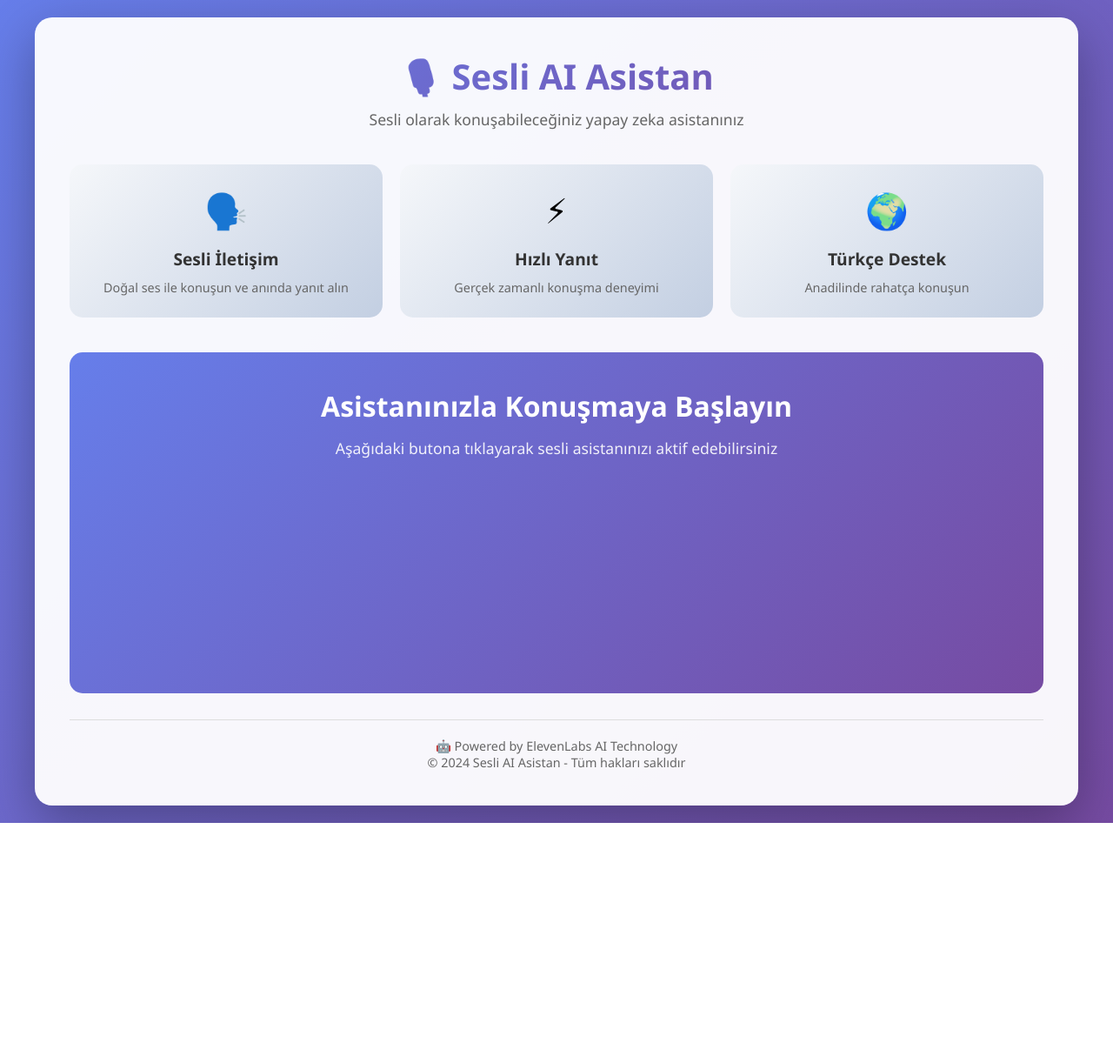
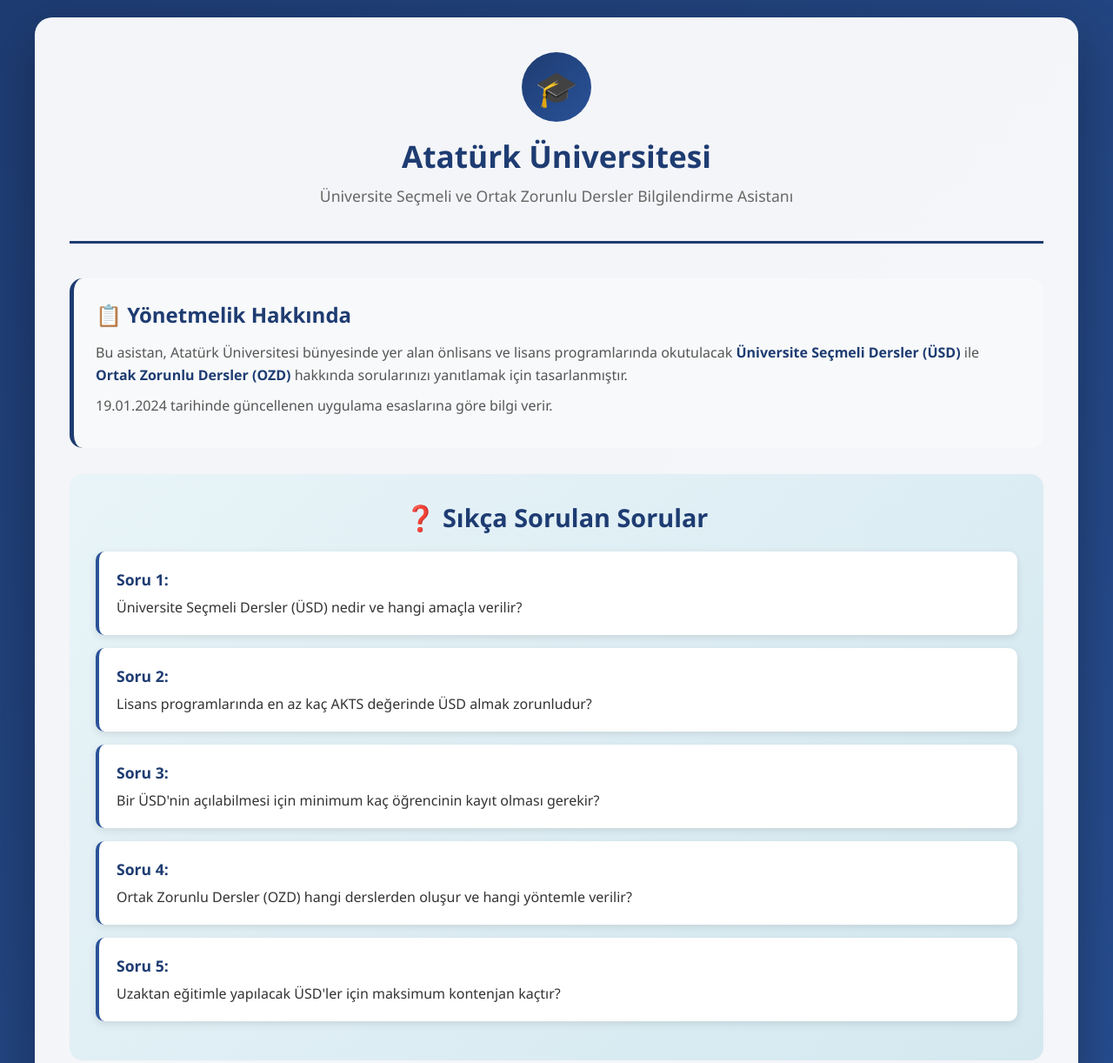
Before and after one commit to barislivee/Yapay-Zeka-asistan, a plain HTML site: page index.html in a window 1280 px wide. Shown: the top 1222 px of the page at 87% size. Before the commit the page ends 946 px from the top, so only its background shows below. Drawn offline with Linux system fonts and the light colour scheme; a script that the page names is missing.

Commit message:
Update index.html

```diff
--- a/index.html
+++ b/index.html
@@ -3,7 +3,7 @@
 <head>
     <meta charset="UTF-8">
     <meta name="viewport" content="width=device-width, initial-scale=1.0">
-    <title>Sesli AI Asistan</title>
+    <title>Atatürk Üniversitesi - Seçmeli Dersler Asistan</title>
     <style>
         * {
             margin: 0;
@@ -13,7 +13,7 @@
 
         body {
             font-family: 'Segoe UI', Tahoma, Geneva, Verdana, sans-serif;
-            background: linear-gradient(135deg, #667eea 0%, #764ba2 100%);
+            background: linear-gradient(135deg, #1e3c72 0%, #2a5298 100%);
             min-height: 100vh;
             display: flex;
             flex-direction: column;
@@ -46,16 +46,26 @@
         header {
             text-align: center;
             margin-bottom: 40px;
+            border-bottom: 3px solid #1e3c72;
+            padding-bottom: 20px;
+        }
+
+        .logo {
+            width: 80px;
+            height: 80px;
+            margin: 0 auto 15px;
+            background: linear-gradient(135deg, #1e3c72 0%, #2a5298 100%);
+            border-radius: 50%;
+            display: flex;
+            align-items: center;
+            justify-content: center;
+            font-size: 2.5em;
         }
 
         h1 {
-            color: #333;
-            font-size: 2.5em;
+            color: #1e3c72;
+            font-size: 2.2em;
             margin-bottom: 10px;
-            background: linear-gradient(135deg, #667eea 0%, #764ba2 100%);
-            -webkit-background-clip: text;
-            -webkit-text-fill-color: transparent;
-            background-clip: text;
         }
 
         .subtitle {
@@ -64,11 +74,100 @@
             margin-bottom: 20px;
         }
 
+        .info-section {
+            background: #f8f9fa;
+            padding: 25px;
+            border-radius: 15px;
+            margin-bottom: 30px;
+            border-left: 5px solid #1e3c72;
+        }
+
+        .info-section h2 {
+            color: #1e3c72;
+            font-size: 1.5em;
+            margin-bottom: 15px;
+        }
+
+        .info-section p {
+            color: #555;
+            line-height: 1.6;
+            margin-bottom: 10px;
+        }
+
+        .questions-section {
+            background: linear-gradient(135deg, #e8f4f8 0%, #d4e8f0 100%);
+            padding: 30px;
+            border-radius: 15px;
+            margin-bottom: 30px;
+        }
+
+        .questions-section h2 {
+            color: #1e3c72;
+            font-size: 1.8em;
+            margin-bottom: 20px;
+            text-align: center;
+        }
+
+        .question-card {
+            background: white;
+            padding: 20px;
+            border-radius: 10px;
+            margin-bottom: 15px;
+            box-shadow: 0 3px 10px rgba(0, 0, 0, 0.1);
+            transition: transform 0.3s ease, box-shadow 0.3s ease;
+            border-left: 4px solid #2a5298;
+        }
+
+        .question-card:hover {
+            transform: translateX(5px);
+            box-shadow: 0 5px 15px rgba(0, 0, 0, 0.15);
+        }
+
+        .question-number {
+            color: #1e3c72;
+            font-weight: bold;
+            font-size: 1.1em;
+            margin-bottom: 8px;
+        }
+
+        .question-text {
+            color: #333;
+            font-size: 1em;
+            line-height: 1.5;
+        }
+
+        .assistant-section {
+            background: linear-gradient(135deg, #1e3c72 0%, #2a5298 100%);
+            padding: 40px;
+            border-radius: 15px;
+            text-align: center;
+            color: white;
+            margin-bottom: 30px;
+        }
+
+        .assistant-section h2 {
+            font-size: 2em;
+            margin-bottom: 15px;
+        }
+
+        .assistant-section p {
+            font-size: 1.1em;
+            margin-bottom: 30px;
+            opacity: 0.9;
+        }
+
+        .widget-container {
+            display: flex;
+            justify-content: center;
+            align-items: center;
+            min-height: 200px;
+        }
+
         .features {
             display: grid;
             grid-template-columns: repeat(auto-fit, minmax(250px, 1fr));
             gap: 20px;
-            margin-bottom: 40px;
+            margin-bottom: 30px;
         }
 
         .feature-card {
@@ -101,33 +200,6 @@
             font-size: 0.9em;
         }
 
-        .assistant-section {
-            background: linear-gradient(135deg, #667eea 0%, #764ba2 100%);
-            padding: 40px;
-            border-radius: 15px;
-            text-align: center;
-            color: white;
-            margin-bottom: 30px;
-        }
-
-        .assistant-section h2 {
-            font-size: 2em;
-            margin-bottom: 15px;
-        }
-
-        .assistant-section p {
-            font-size: 1.1em;
-            margin-bottom: 30px;
-            opacity: 0.9;
-        }
-
-        .widget-container {
-            display: flex;
-            justify-content: center;
-            align-items: center;
-            min-height: 200px;
-        }
-
         footer {
             text-align: center;
             color: #666;
@@ -136,56 +208,84 @@
             border-top: 1px solid #ddd;
         }
 
-        .pulse {
-            animation: pulse 2s infinite;
-        }
-
-        @keyframes pulse {
-            0%, 100% {
-                transform: scale(1);
-            }
-            50% {
-                transform: scale(1.05);
-            }
+        .highlight {
+            color: #1e3c72;
+            font-weight: bold;
         }
     </style>
 </head>
 <body>
     <div class="container">
         <header>
-            <h1>🎙️ Sesli AI Asistan</h1>
-            <p class="subtitle">Sesli olarak konuşabileceğiniz yapay zeka asistanınız</p>
+            <div class="logo">🎓</div>
+            <h1>Atatürk Üniversitesi</h1>
+            <p class="subtitle">Üniversite Seçmeli ve Ortak Zorunlu Dersler Bilgilendirme Asistanı</p>
         </header>
+
+        <div class="info-section">
+            <h2>📋 Yönetmelik Hakkında</h2>
+            <p>Bu asistan, Atatürk Üniversitesi bünyesinde yer alan önlisans ve lisans programlarında okutulacak <span class="highlight">Üniversite Seçmeli Dersler (ÜSD)</span> ile <span class="highlight">Ortak Zorunlu Dersler (OZD)</span> hakkında sorularınızı yanıtlamak için tasarlanmıştır.</p>
+            <p>19.01.2024 tarihinde güncellenen uygulama esaslarına göre bilgi verir.</p>
+        </div>
+
+        <div class="questions-section">
+            <h2>❓ Sıkça Sorulan Sorular</h2>
+
+            <div class="question-card">
+                <div class="question-number">Soru 1:</div>
+                <div class="question-text">Üniversite Seçmeli Dersler (ÜSD) nedir ve hangi amaçla verilir?</div>
+            </div>
+
+            <div class="question-card">
+                <div class="question-number">Soru 2:</div>
+                <div class="question-text">Lisans programlarında en az kaç AKTS değerinde ÜSD almak zorunludur?</div>
+            </div>
+
+            <div class="question-card">
+                <div class="question-number">Soru 3:</div>
+                <div class="question-text">Bir ÜSD'nin açılabilmesi için minimum kaç öğrencinin kayıt olması gerekir?</div>
+            </div>
+
+            <div class="question-card">
+                <div class="question-number">Soru 4:</div>
+                <div class="question-text">Ortak Zorunlu Dersler (OZD) hangi derslerden oluşur ve hangi yöntemle verilir?</div>
+            </div>
+
+            <div class="question-card">
+                <div class="question-number">Soru 5:</div>
+                <div class="question-text">Uzaktan eğitimle yapılacak ÜSD'ler için maksimum kontenjan kaçtır?</div>
+            </div>
+        </div>
 
         <div class="features">
             <div class="feature-card">
                 <div class="feature-icon">🗣️</div>
-                <div class="feature-title">Sesli İletişim</div>
-                <div class="feature-description">Doğal ses ile konuşun ve anında yanıt alın</div>
+                <div class="feature-title">Sesli Soru-Cevap</div>
+                <div class="feature-description">Yönetmelik hakkındaki sorularınızı sesli olarak sorun</div>
+            </div>
+            <div class="feature-card">
+                <div class="feature-icon">📚</div>
+                <div class="feature-title">Detaylı Bilgi</div>
+                <div class="feature-description">ÜSD ve OZD hakkında kapsamlı bilgi alın</div>
             </div>
             <div class="feature-card">
                 <div class="feature-icon">⚡</div>
-                <div class="feature-title">Hızlı Yanıt</div>
-                <div class="feature-description">Gerçek zamanlı konuşma deneyimi</div>
-            </div>
-            <div class="feature-card">
-                <div class="feature-icon">🌍</div>
-                <div class="feature-title">Türkçe Destek</div>
-                <div class="feature-description">Anadilinde rahatça konuşun</div>
+                <div class="feature-title">Anında Yanıt</div>
+                <div class="feature-description">Sorularınıza hızlı ve doğru cevaplar</div>
             </div>
         </div>
 
         <div class="assistant-section">
-            <h2>Asistanınızla Konuşmaya Başlayın</h2>
-            <p>Aşağıdaki butona tıklayarak sesli asistanınızı aktif edebilirsiniz</p>
+            <h2>💬 Asistanınızla Konuşmaya Başlayın</h2>
+            <p>Üniversite Seçmeli ve Ortak Zorunlu Dersler hakkında aklınıza takılan her şeyi sorabilirsiniz</p>
             <div class="widget-container">
                 <elevenlabs-convai agent-id="agent_4301kcnqgpxbecha3g8agx0r7p1z"></elevenlabs-convai>
             </div>
         </div>
 
         <footer>
-            <p>🤖 Powered by ElevenLabs AI Technology</p>
-            <p>© 2024 Sesli AI Asistan - Tüm hakları saklıdır</p>
+            <p>🏛️ Atatürk Üniversitesi - Öğrenci İşleri Daire Başkanlığı</p>
+            <p>Son Güncelleme: 19.01.2024</p>
         </footer>
     </div>
 
```
